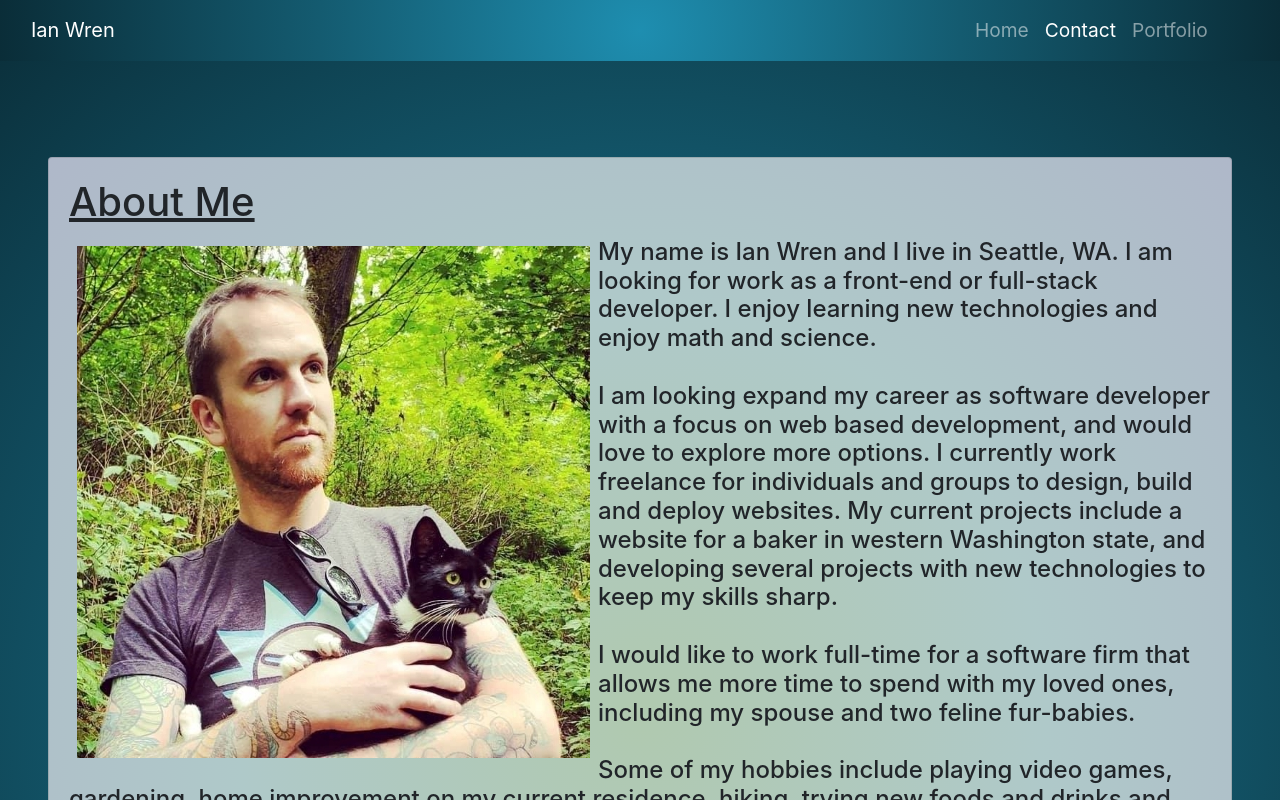
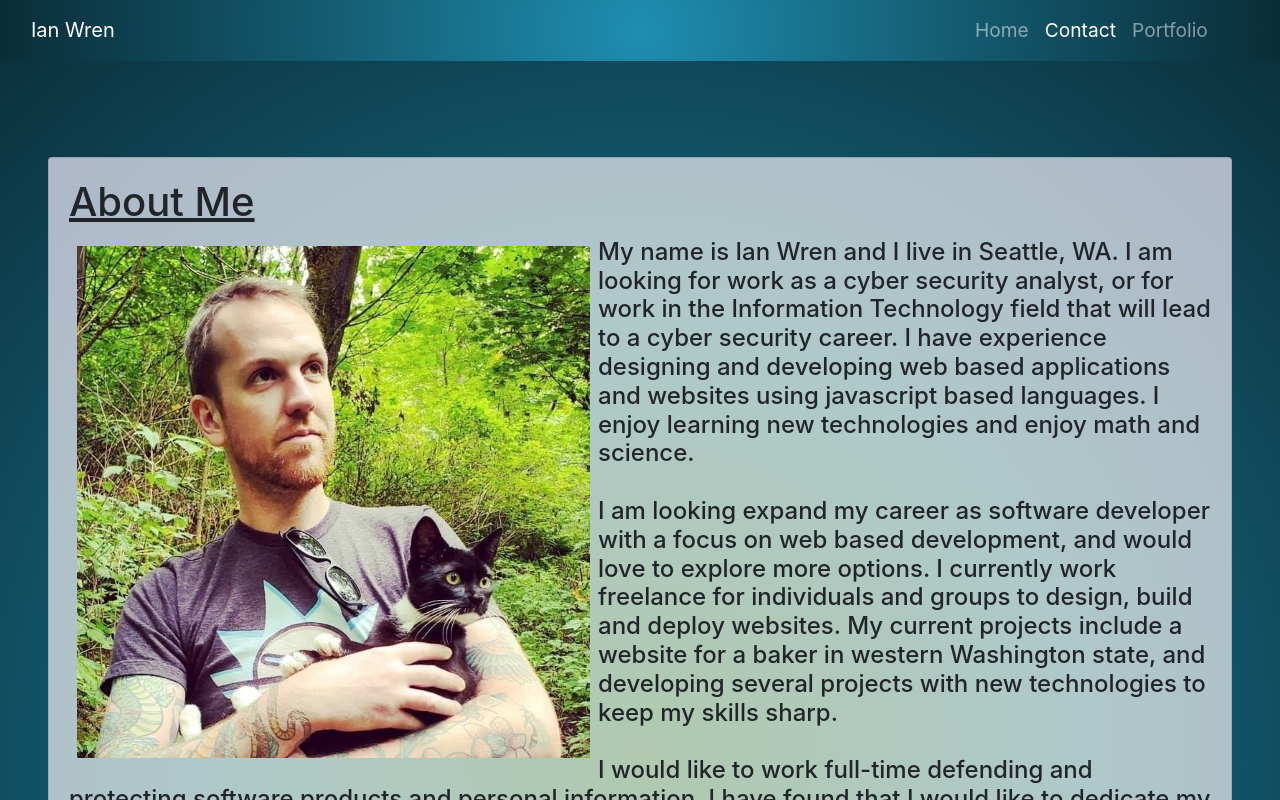
Before and after one commit to luckyian/My_Portfolio, a React (Create React App) app: page /contact in a window 1280 px wide. Shown: the top 800 px of the page. Built offline with nearby package versions, Linux system fonts and the light colour scheme; the HTML template or start-up script is replaced by a standard one.

Commit message:
Rewrote bio to reflect new career aspirations

```diff
--- a/src/pages/Index.js
+++ b/src/pages/Index.js
@@ -22,7 +22,7 @@ function Index() {
               </div>
               <div>
              <p><h4> My name is Ian Wren and I live in Seattle, WA.  I
-                am looking for work as a front-end or full-stack developer.  I enjoy learning new
+                am looking for work as a cyber security analyst, or for work in the Information Technology field that will lead to a cyber security career.  I have experience designing and developing web based applications and websites using javascript based languages.  I enjoy learning new
                 technologies and enjoy math and science.
              <br></br>
              <br></br>
@@ -30,8 +30,7 @@ function Index() {
              a website for a baker in western Washington state, and developing several projects with new technologies to keep my skills sharp.
              <br></br>
              <br></br>
-             I would like to work full-time for a software firm that allows me more time to spend with my loved ones, including my spouse and
-             two feline fur-babies.
+             I would like to work full-time defending and protecting software products and personal information.  I have found that I would like to dedicate my career to doing good in the world protecting data and applications from bad actors.
              <br></br>
              <br></br>
              Some of my hobbies include playing video games, gardening, home improvement on my current
```
